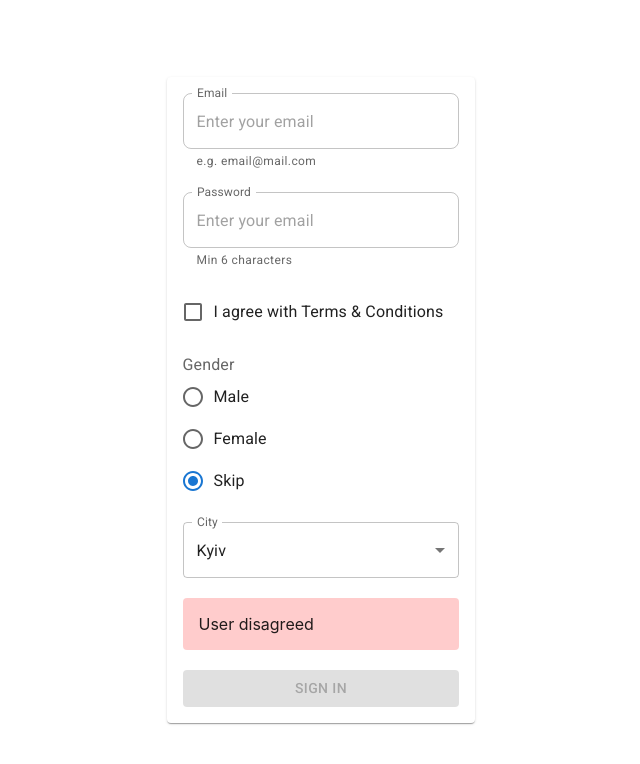
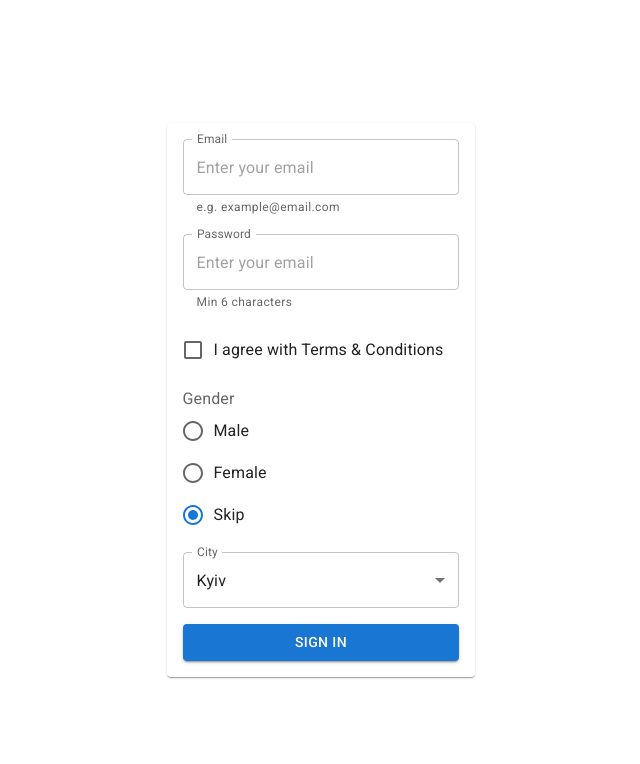
Before and after one commit to ProDmAnd/goit-react-bootcamp-36, a React (Create React App) app: page / in a window 1280 px wide. Shown: the top 764 px of the page, without its empty margins (319-959 px from the left). Built offline with nearby package versions, Linux system fonts and the light colour scheme.

Commit message:
Formik form

```diff
--- a/src/App.jsx
+++ b/src/App.jsx
@@ -1,6 +1,7 @@
 import { Counter, Wrapper } from 'components';
 import ControlledForm from 'components/ControlledForm/ControlledForm';
 import MUIForm from 'components/MUIForm/MUIForm';
+import MUIFormWithFormik from 'components/MUIFormWithFormik/MUIFormWithFormik';
 import UncontrolledForm from 'components/UncontrolledForm/UncontrolledForm';
 
 export const App = () => {
@@ -10,7 +11,8 @@ export const App = () => {
       {/* <Counter initialValue={10} increment={10} /> */}
       {/* <UncontrolledForm /> */}
       {/* <ControlledForm /> */}
-      <MUIForm/>
+      {/* <MUIForm/> */}
+      <MUIFormWithFormik />
     </Wrapper>
   );
 };
--- /dev/null
+++ b/src/components/MUIFormWithFormik/MUIFormWithFormik.jsx
@@ -0,0 +1,129 @@
+import {
+  Button,
+  Checkbox,
+  FormControl,
+  FormControlLabel,
+  FormLabel,
+  InputLabel,
+  MenuItem,
+  Paper,
+  Radio,
+  RadioGroup,
+  Select,
+  TextField,
+} from '@mui/material';
+import { CITY_OPTIONS, GENDER_OPTIONS } from 'constants/loginForm';
+import { Form, Formik } from 'formik';
+import React from 'react';
+
+const MUIFormWithFormik = () => {
+  return (
+    <Paper style={{ padding: '1rem' }}>
+      <Formik
+        initialValues={{
+          email: '',
+          password: '',
+          agree: false,
+          gender: GENDER_OPTIONS.skip,
+          city: CITY_OPTIONS.Kyiv,
+        }}
+        validate={(values)=>{
+            const errors = {};
+            if (!values.email) {
+                errors.email = 'Email is required field';
+            }
+            return errors;
+        }}
+        onSubmit={values => {
+          console.log(values);
+        }}
+      >
+        {props => (
+          <Form style={{ display: 'flex', flexDirection: 'column', gap: 16 }}>
+            <TextField
+              variant="outlined"
+              label="Email"
+              name="email"
+              type="email"
+              placeholder="Enter your email"
+              value={props.values.email}
+              error={Boolean(props.errors.email)}
+              helperText={props.errors.email || 'e.g. example@email.com'}
+              onChange={props.handleChange}
+              InputLabelProps={{ shrink: true }}
+            />
+            <TextField
+              variant="outlined"
+              label="Password"
+              type="password"
+              name="password"
+              placeholder="Enter your email"
+              helperText="Min 6 characters"
+              value={props.values.password}
+              onChange={props.handleChange}
+              InputLabelProps={{ shrink: true }}
+            />
+            <FormControlLabel
+              control={<Checkbox />}
+              label="I agree with Terms & Conditions"
+              name="agree"
+              checked={props.values.agree}
+              onChange={props.handleChange}
+            />
+            <FormControl>
+              <FormLabel id="demo-radio-buttons-group-label">Gender</FormLabel>
+              <RadioGroup
+                aria-labelledby="demo-radio-buttons-group-label"
+                value={props.values.gender}
+                name="gender"
+                onChange={props.handleChange}
+              >
+                {Object.keys(GENDER_OPTIONS).map(key => {
+                  const value = GENDER_OPTIONS[key];
+                  return (
+                    <FormControlLabel
+                      key={key}
+                      style={{ textTransform: 'capitalize' }}
+                      value={value}
+                      control={<Radio />}
+                      label={value}
+                    />
+                  );
+                })}
+              </RadioGroup>
+            </FormControl>
+            <FormControl>
+              <InputLabel id="city-field">City</InputLabel>
+              <Select
+                id="city-field"
+                value={props.values.city}
+                name="city"
+                label="City"
+                onChange={props.handleChange}
+                style={{ textTransform: 'capitalize' }}
+              >
+                {Object.keys(CITY_OPTIONS).map(key => {
+                  const value = CITY_OPTIONS[key];
+                  return (
+                    <MenuItem
+                      style={{ textTransform: 'capitalize' }}
+                      key={key}
+                      value={value}
+                    >
+                      {value}
+                    </MenuItem>
+                  );
+                })}
+              </Select>
+            </FormControl>
+            <Button type="submit" variant="contained">
+              Sign In
+            </Button>
+          </Form>
+        )}
+      </Formik>
+    </Paper>
+  );
+};
+
+export default MUIFormWithFormik;
```
